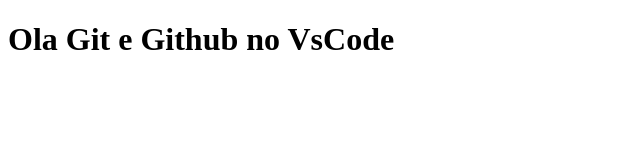
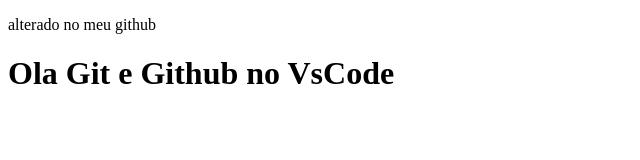
Before and after one commit to RodaTadeu/teste-github-vscode, a plain HTML site: page index.html in a window 1280 px wide. Shown: the whole page, without its empty margins (0-640 px from the left). Drawn offline with Linux system fonts and the light colour scheme.

Commit message:
Update index.html

```diff
--- a/index.html
+++ b/index.html
@@ -4,6 +4,7 @@
     <meta charset="UTF-8">
     <meta name="viewport" content="width=device-width, initial-scale=1.0">
     <title>Document</title>
+    <p>alterado no meu github</p>
 </head>
 <body>
     <h1>Ola Git e Github no VsCode</h1>
```
